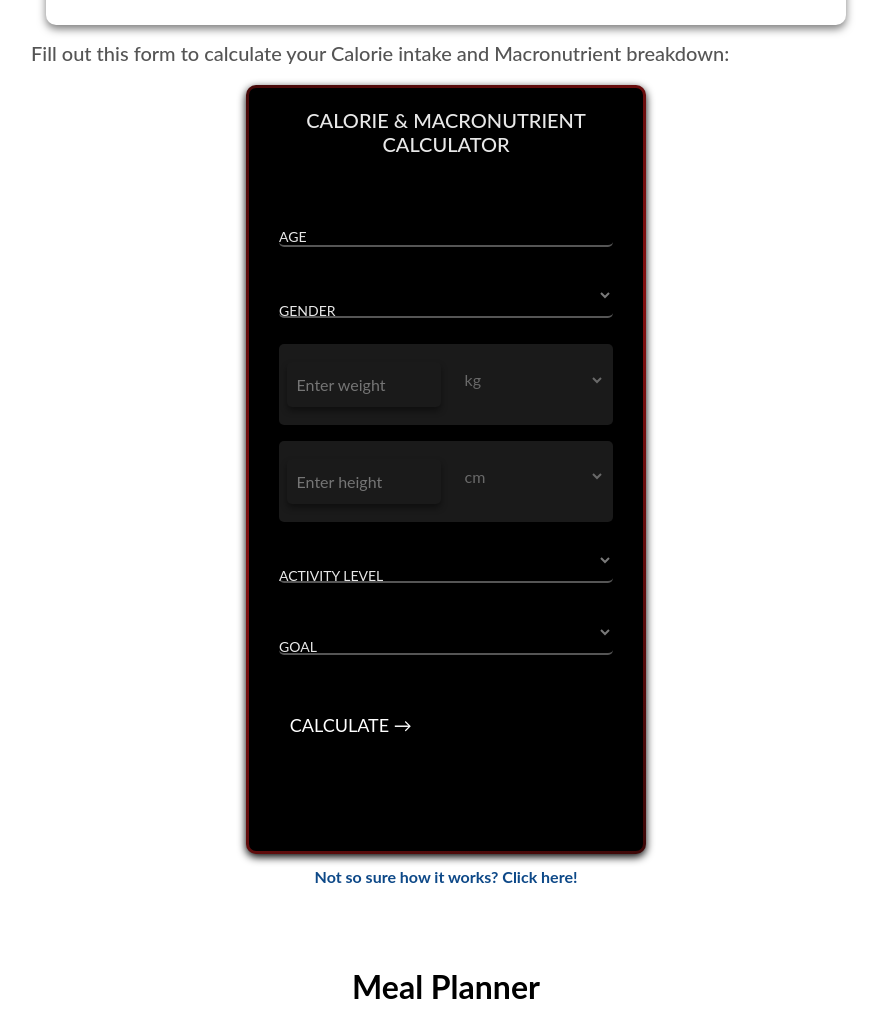
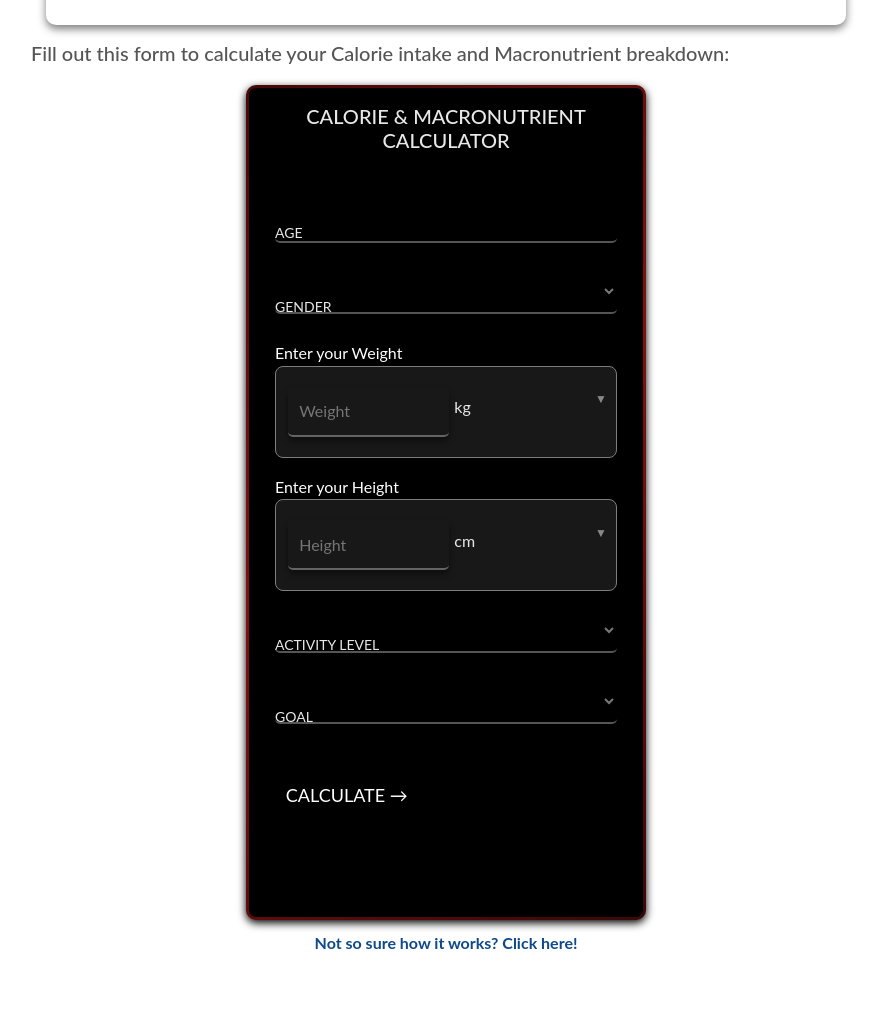
Before and after one commit to PedroAugusto2004/Muscles-and-Balance, a plain HTML site: page public/nutrition.htm in a window 1280 px wide. Shown: the part 4053-5062 px from the top of the page, without its empty margins (315-1198 px from the left). Drawn offline with nearby package versions, Linux system fonts and the light colour scheme; no server answers; a script that the page names is missing.

Commit message:
modified:   public/css/style.css 	modified:   public/nutrition.htm

```diff
--- a/public/css/style.css
+++ b/public/css/style.css
@@ -2063,35 +2063,32 @@ box-shadow: 0 2px 3px rgba(0, 0, 0, 0.1);
 /*-----------------CALORIE AND MACRO CALCULATOR--------------------*/
 
 
+/* General Reset */
 * {
   margin: 0;
   padding: 0;
   box-sizing: border-box;
 }
 
+/* Container Styling */
 .calorie-calculator {
   width: 90%;
-  display: flex;
   max-width: 400px;
-  padding: 20px;
-  justify-content: center;
-  position: relative;
+  padding: 16px;
+  margin: 20px auto;
   border-radius: 10px;
-  margin: 20px auto;
-  flex-direction: column;
   background: #000; /* Static background inside the form */
   box-shadow: rgb(0, 0, 0) 0px 3px 8px;
-
-  /* Adding the animated gradient line around the form */
   border: 3px solid transparent;
-  background-image: linear-gradient(#000, #000), /* Static background inside */
-    linear-gradient(145deg, #831010, transparent, #831010, transparent); /* Animated gradient */
+  background-image: linear-gradient(#000, #000),
+    linear-gradient(145deg, #831010, transparent, #831010, transparent);
   background-origin: border-box;
   background-clip: padding-box, border-box;
-  background-size: 100% 100%, 300% 300%; /* Make the gradient larger to animate */
-  animation: borderRun 2.5s linear infinite; /* Animate the gradient */
-}
-
+  background-size: 100% 100%, 300% 300%;
+  animation: borderRun 2.5s linear infinite;
+}
+
+/* Animated Border Keyframes */
 @keyframes borderRun {
   0% {
     background-position: 0% 0%, 0% 0%;
@@ -2101,6 +2098,13 @@ box-shadow: 0 2px 3px rgba(0, 0, 0, 0.1);
   }
 }
 
+/* Responsive Adjustments for Mobile */
+@media screen and (max-width: 480px) {
+  .calorie-calculator {
+    padding: 12px;
+    border-radius: 8px;
+  }
+}
 /* Login overlay */
 .login-overlay {
   position: absolute;
@@ -2202,37 +2206,51 @@ box-shadow: 0 2px 3px rgba(0, 0, 0, 0.1);
   color: #fff;
 }
 
+/* Updated Input Container */
 .input-container {
   display: flex;
   align-items: center;
-  gap: 10px; /* Adds space between input and select */
-  background: rgba(255, 255, 255, 0.1);
-  padding: 0.5em;
-  border-radius: 5px;
-}
-
-.input-container input,
+  justify-content: space-between;
+  padding: 10px 12px;
+  background-color: #181818; /* Better contrast for inputs */
+  border: 1px solid #7e7e7e; /* Add border for better visibility */
+  border-radius: 8px; /* Rounded corners for a modern look */
+  transition: all 0.3s ease;
+}
+
+.input-container:hover,
+.input-container:focus-within {
+  border-color: #fff; /* Highlight border on hover or focus */
+  background-color: #333; /* Slightly lighter background */
+}
+
+/* Improved Select Dropdown */
 .input-container select {
-  font-size: 16px;
-  padding: 0.6em;
-  border: none;
-  outline: none;
-  color: #ffffff;
-  background: transparent;
-  flex: 1; /* Make the input take up available space */
-}
-
-.input-container select {
-  width: auto; /* Adjust select to its content size */
-  min-width: 60px; /* Prevent it from becoming too small */
-  color: #696969;
-}
-
-.input-container input:focus,
-.input-container select:focus {
-  outline: none;
-  border: 1px solid #535353b4; /* Adds subtle focus state */
-  border-radius: 4px;
+  background-color: transparent; /* Keep transparent background */
+  color: #e8e8e8; /* Light text for contrast */
+  font-size: 16px; /* Ensure font is readable */
+  border: none; /* Remove border for dropdown */
+  outline: none; /* Remove default outline */
+  cursor: pointer; /* Show pointer to indicate interactivity */
+  padding: 5px; /* Adjust padding for better click area */
+  appearance: none; /* Hide default dropdown arrow */
+}
+
+/* Add custom arrow */
+.input-container::after {
+  content: "▼"; /* Unicode for down arrow */
+  color: #888888; /* Match the text color */
+  font-size: 12px; /* Slightly smaller than the text */
+  position: absolute;
+  right: 10px; /* Position it to the right */
+  top: 50%; /* Center vertically */
+  transform: translateY(-50%); /* Adjust centering */
+  pointer-events: none; /* Prevent interaction with the arrow */
+}
+
+/* Placeholder text */
+.input-container select option {
+  color: #666; /* Gray text for unselected options */
 }
 
 .submit-btn {
--- a/public/nutrition.htm
+++ b/public/nutrition.htm
@@ -329,9 +329,9 @@
                             <label for="gender">Gender</label>
                         </div>
 						<div class="form-group">
-							<label for="weight"></label>
+							Enter your Weight
 							<div class="input-container">
-							  <input type="text" id="weight" name="weight" data-unit="kg" required placeholder="Enter weight">
+							  <input type="text" id="weight" name="weight" data-unit="kg" required placeholder="Weight">
 							  <select id="weightUnit" onchange="updateUnit('weight', this.value)">
 								<option value="kg" selected>kg</option>
 								<option value="lbs">lbs</option>
@@ -339,9 +339,9 @@
 							</div>
 						  </div>
 						  <div class="form-group">
-							<label for="height"></label>
+							Enter your Height
 							<div class="input-container">
-							  <input type="text" id="height" name="height" data-unit="cm" required placeholder="Enter height">
+							  <input type="text" id="height" name="height" data-unit="cm" required placeholder="Height">
 							  <select id="heightUnit" onchange="updateUnit('height', this.value)">
 								<option value="cm" selected>cm</option>
 								<option value="ft">ft</option>
```
